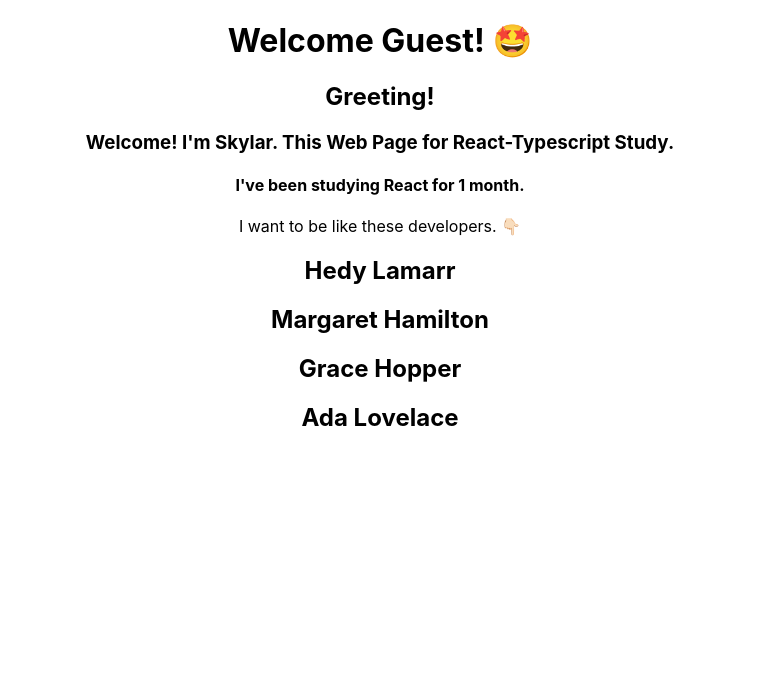
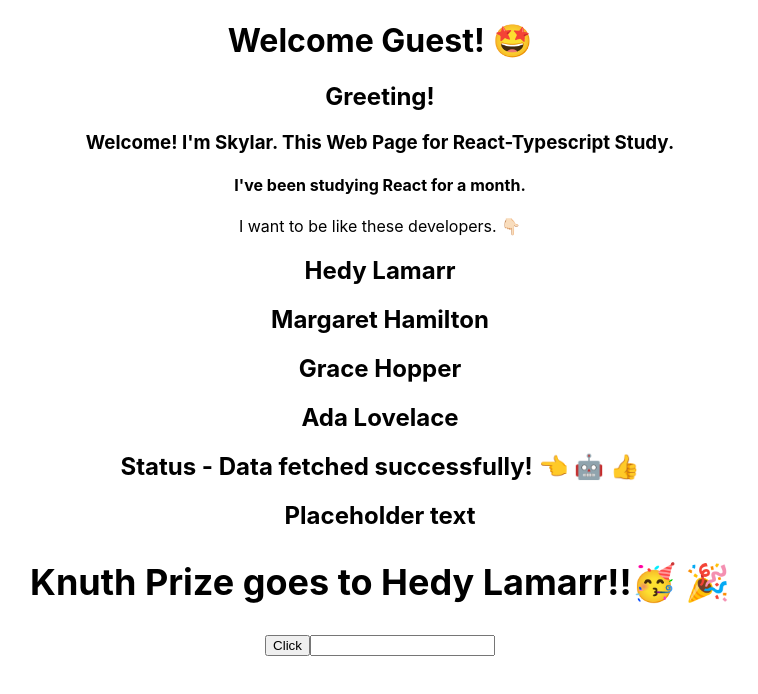
Before and after one commit to Skylar090807/React-TypeScript-Basic, a React (Create React App) app: page / in a window 1280 px wide. Shown: the top 694 px of the page, without its empty margins (260-1018 px from the left). Built offline with nearby package versions, Linux system fonts and the light colour scheme.

Commit message:
add button.tsx Event Props

```diff
--- a/src/App.tsx
+++ b/src/App.tsx
@@ -1,8 +1,13 @@
 import React from 'react'
 import './App.css'
+import { Award } from './components/award'
+import { Button } from './components/button'
 import { Greet } from './components/greet'
+import { Heading } from './components/heading'
+import { Input } from './components/input'
 import { Person } from './components/person'
 import { PersonList } from './components/personlist'
+import { Status } from './components/status'
 
 function App() {
   const PersonName = {
@@ -26,9 +31,21 @@
   ]
   return (
     <div className="App">
-      <Greet name="Skylar" number={1} loggedIn={false} />
+      <Greet name="Skylar" /* number={1} */ loggedIn={false} />
       <Person name={PersonName} />
       <PersonList names={NameList} />
+      <Status status="success" />
+      <Heading>Placeholder text</Heading>
+      <Award>
+        <Heading>Knuth Prize goes to Hedy Lamarr!!🥳 🎉</Heading>
+      </Award>
+      <Button
+        handleClick={(event, id) => {
+          console.log('Button clicked', event, id)
+        }}
+      />
+      <Input value="" handleChange={console.log} />
+      {/* handleChange={(event) => console.log(event)} 같은 인자를 전달하고 받을 땐 생략 가능 */}
     </div>
   )
 }
--- /dev/null
+++ b/src/components/award.tsx
@@ -0,0 +1,9 @@
+type AwardProps = {
+  children: React.ReactNode
+  // ReactNode는 react package에서 제공
+  // type ReactNode = ReactChild | ReactFragment | ReactPortal | boolean | null | undefined;
+}
+
+export const Award = (props: AwardProps) => {
+  return <h2>{props.children}</h2>
+}
--- /dev/null
+++ b/src/components/button.tsx
@@ -0,0 +1,9 @@
+import React from 'react'
+
+type ButtonProps = {
+  handleClick: (event: React.MouseEvent<HTMLButtonElement>, id: number) => void
+}
+
+export const Button = (props: ButtonProps) => {
+  return <button onClick={(event) => props.handleClick(event, 1)}>Click</button>
+}
--- a/src/components/greet.tsx
+++ b/src/components/greet.tsx
@@ -1,17 +1,18 @@
 import * as React from 'react'
 type GreetProps = {
   name: string
-  number: number
+  number?: number
   loggedIn: boolean
 }
 
 export const Greet = (props: GreetProps) => {
+  const { number = 0 } = props
   return (
     <div>
       <h1>{props.loggedIn ? `welcome ${props.name}! 🥰` : `Welcome Guest! 🤩`}</h1>
       <h2>Greeting!</h2>
       <h3>Welcome! I'm {props.name}. This Web Page for React-Typescript Study.</h3>
-      <h4>I've been studying React for {props.number} month.</h4>
+      <h4>I've been studying React for a {props.number} month.</h4>
       <p> I want to be like these developers. 👇🏻</p>
     </div>
   )
--- /dev/null
+++ b/src/components/heading.tsx
@@ -0,0 +1,7 @@
+type HeadingProps = {
+  children: string
+}
+
+export const Heading = (props: HeadingProps) => {
+  return <h2>{props.children}</h2>
+}
--- /dev/null
+++ b/src/components/input.tsx
@@ -0,0 +1,13 @@
+import React from 'react'
+
+type InputProps = {
+  value: string
+  handleChange: (event: React.ChangeEvent<HTMLInputElement>) => void
+}
+
+export const Input = (props: InputProps) => {
+  const handleInputChange = (event: React.ChangeEvent<HTMLInputElement>) => {
+    console.log(event)
+  }
+  return <input type="text" value={props.value} onChange={handleInputChange} />
+}
--- /dev/null
+++ b/src/components/status.tsx
@@ -0,0 +1,18 @@
+type StatusProps = {
+  status: 'loading' | 'success' | 'error'
+}
+export const Status = (props: StatusProps) => {
+  let message
+  if (props.status === 'loading') {
+    message = 'Now Loading...📀'
+  } else if (props.status === 'success') {
+    message = 'Data fetched successfully! 👈 🤖 👍'
+  } else if (props.status === 'error') {
+    message = 'Error fetching data...🙈'
+  }
+  return (
+    <div>
+      <h2>Status - {message}</h2>
+    </div>
+  )
+}
```
